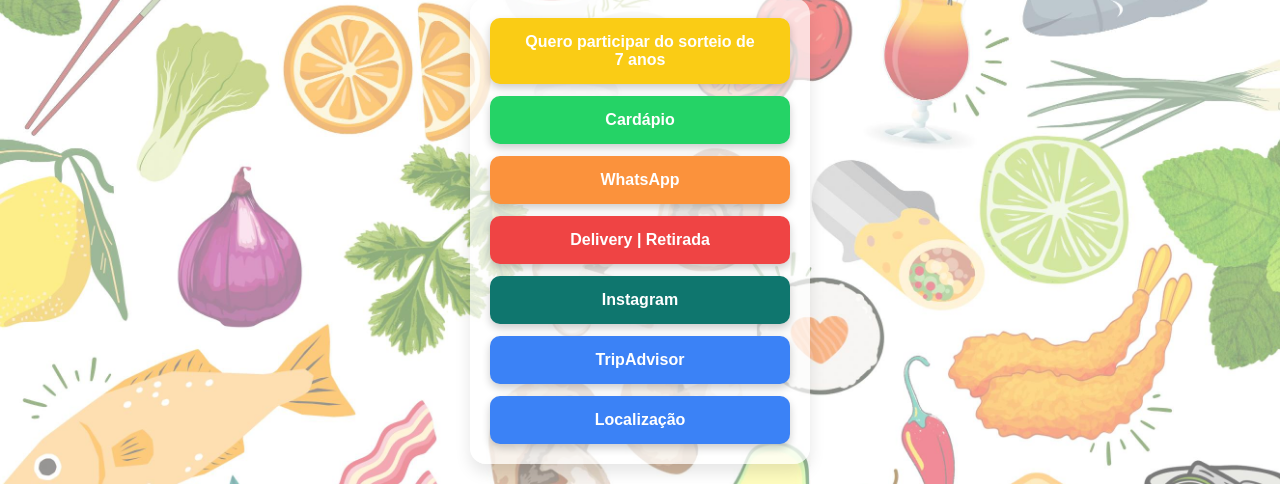
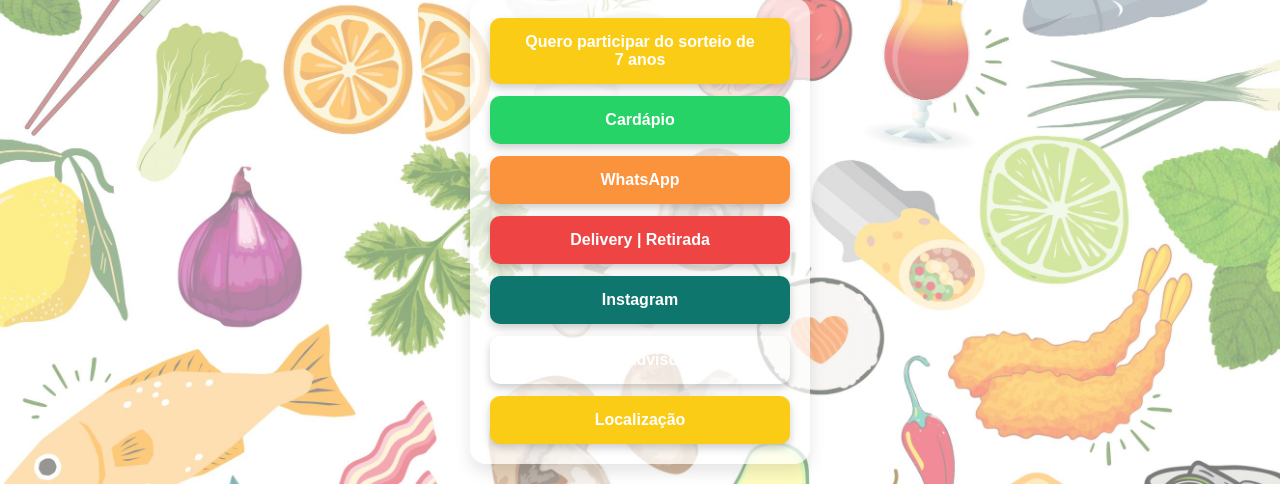
Before and after one commit to jenicqn/astralbeach, a plain HTML site: page index.html in a window 1280 px wide. Shown: the part 362-846 px from the top of the page. Drawn offline with Linux system fonts and the light colour scheme.

Commit message:
Update index.html

```diff
--- a/index.html
+++ b/index.html
@@ -66,7 +66,7 @@
     .button-container a:nth-child(3) { background-color: #FB923C; } /* Delivery */
     .button-container a:nth-child(4) { background-color: #EF4444; } /* Instagram */
     .button-container a:nth-child(5) { background-color: #0F766E; } /* TripAdvisor */
-    .button-container a:nth-child(6) { background-color: #3B82F6; } /* Localização */
+    .button-container a:nth-child(7) { background-color: #FACC15; } /* Localização */
 
     .button-container a:hover {
       transform: rotate(-2deg) scale(1.05);
```
